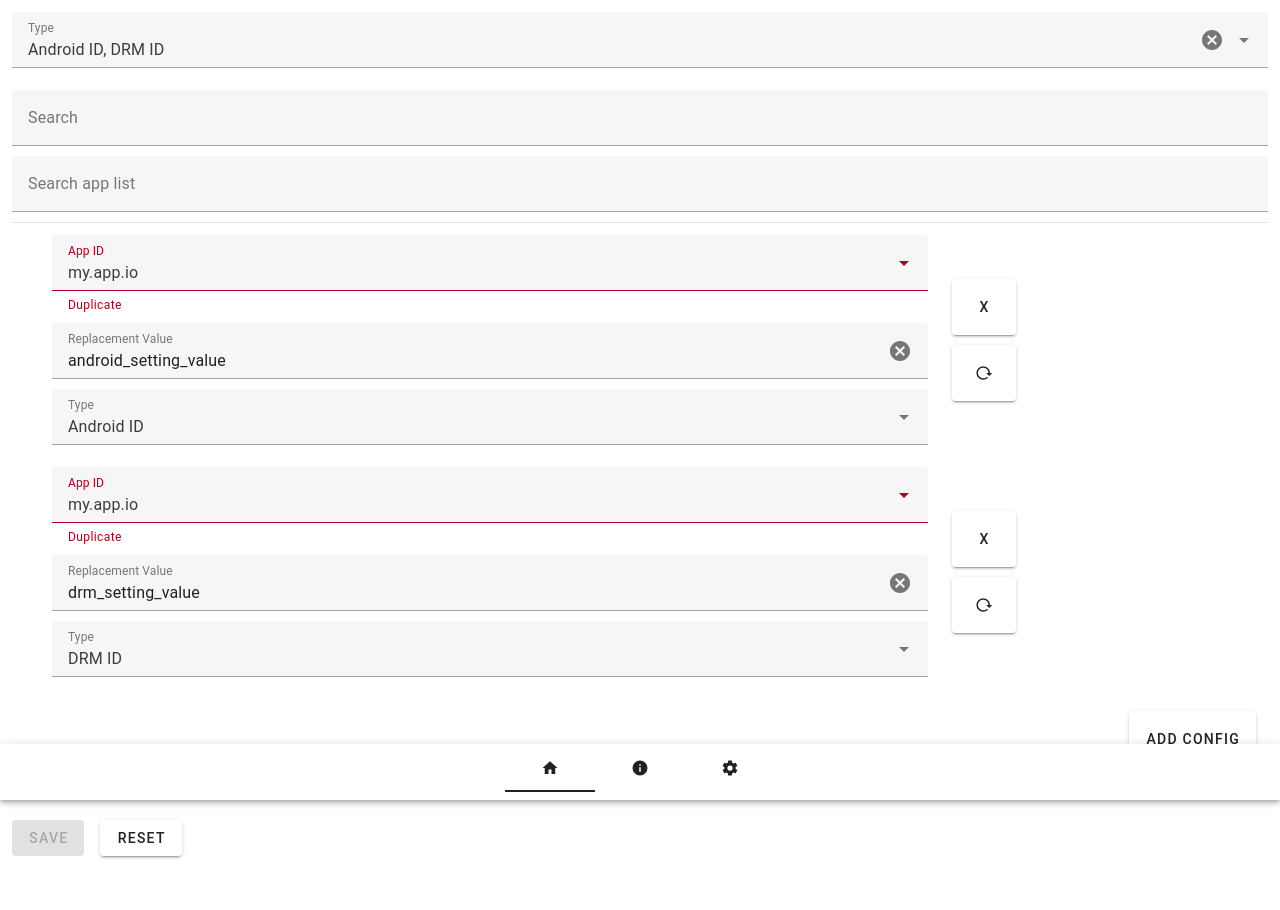
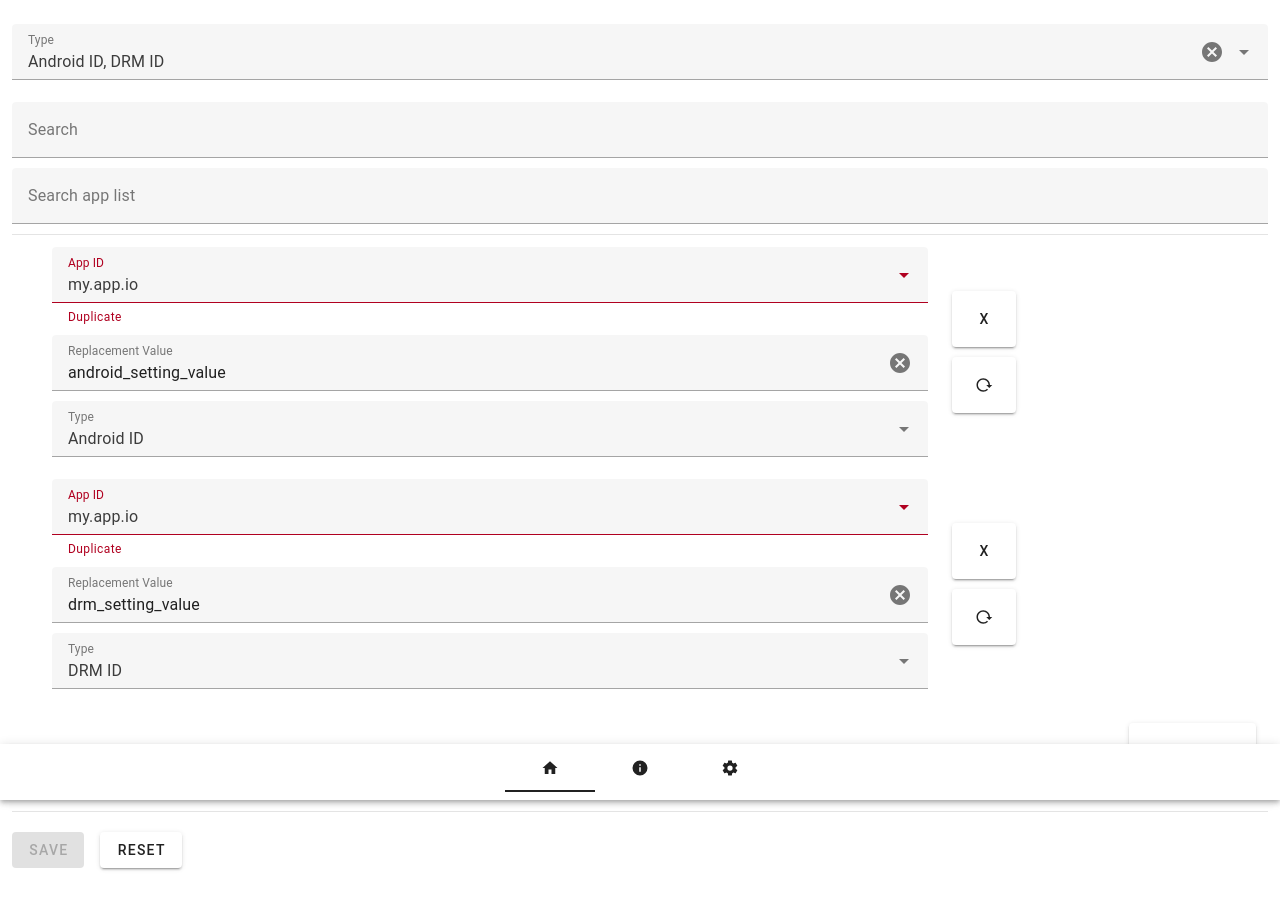
Before and after one commit to alexyao2015/androidspoofer, a Vue app in the folder ui/: page / in a window 1280 px wide. Shown: the top 910 px of the page. Built offline with nearby package versions, Linux system fonts and the light colour scheme.

Commit message:
adjust padding

```diff
--- a/ui/src/App.vue
+++ b/ui/src/App.vue
@@ -5,7 +5,7 @@ import Navbar from "./components/Navbar.vue";
 <template>
   <v-app>
     <v-main>
-      <v-container fluid height="100%" class="pa-3">
+      <v-container fluid height="100%" class="pa-3 py-6">
         <Suspense>
           <router-view />
           <template #fallback>
```
